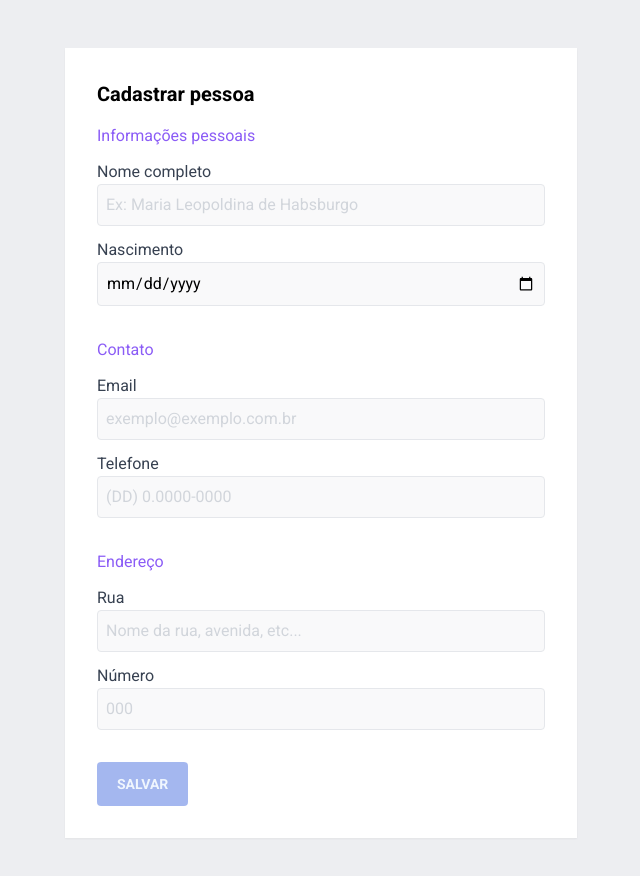
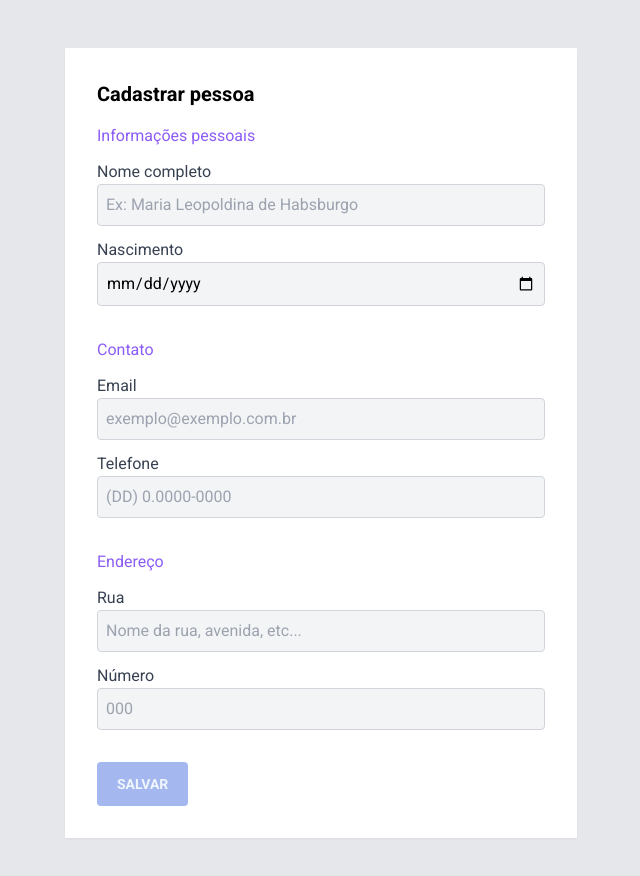
Before and after one commit to codeempirev/multi-part-form-react-nextjs, a Next.js app: page / in a window 1280 px wide. Shown: the top 876 px of the page, without its empty margins (319-959 px from the left). Built offline with nearby package versions, Linux system fonts and the light colour scheme.

Commit message:
adjust navigation orientation

```diff
--- a/src/styles/Home.module.css
+++ b/src/styles/Home.module.css
@@ -1,5 +1,5 @@
 .mainContainer {
-  @apply min-h-screen w-full font-roboto bg-gray-200 bg-opacity-70 py-6 flex flex-col justify-center items-center sm:py-12;
+  @apply min-h-screen w-full font-roboto bg-gray-200 py-6 flex flex-col justify-center items-center sm:py-12;
 }
 
 /** Form */
@@ -27,8 +27,8 @@
   @apply mt-2 text-gray-700;
 }
 .inputGroup input {
-  @apply w-full bg-gray-100 bg-opacity-50 border border-gray-200 p-2 rounded;
-  @apply focus:border-blue-500 focus:bg-white placeholder-gray-300;
+  @apply w-full bg-gray-100 border border-gray-300 p-2 rounded;
+  @apply focus:border-blue-500 focus:bg-white placeholder-gray-400;
 }
 .inputInvalid{
   @apply border border-red-400 !important;
@@ -36,36 +36,36 @@
 
 /** navigation by steps */
 .navigationControls {
-  @apply w-full items-end justify-between mt-4 flex;
+  @apply w-full justify-between mt-4 flex flex-row-reverse;
 }
 .submitButton {
   @apply py-3 px-5 bg-blue-700 text-blue-100 rounded text-sm font-bold;
 }
 .submitButton:disabled,
 .nextButton:disabled{
-  @apply opacity-40;
+  @apply opacity-40 cursor-not-allowed;
 }
 .backButton,
 .nextButton{
-  @apply flex flex-row items-center;
+  @apply flex flex-row items-center text-xs font-bold;
 }
 .backButton {
-  @apply bg-gray-100 text-gray-400 rounded py-2 px-3 text-sm;
+  @apply bg-gray-100 text-gray-400 rounded py-2 px-3;
 }
 .nextButton {
-  @apply bg-blue-100 rounded py-2 px-3 text-blue-600 text-sm flex-row-reverse;
+  @apply bg-blue-100 rounded py-2 px-3 text-blue-600 flex-row-reverse;
 }
 
 /** navigation controls */
-.stepRef{
-  @apply w-full flex items-center justify-center gap-1 py-3;
+.reference{
+  @apply w-full flex items-center justify-center gap-1 py-4;
 }
 .markerBlue,
 .markerGray{
   @apply rounded-full w-2 h-2;
 }
 .markerBlue{
-  @apply bg-blue-500;
+  @apply bg-blue-600;
 }
 .markerGray{
   @apply bg-gray-300;
```
